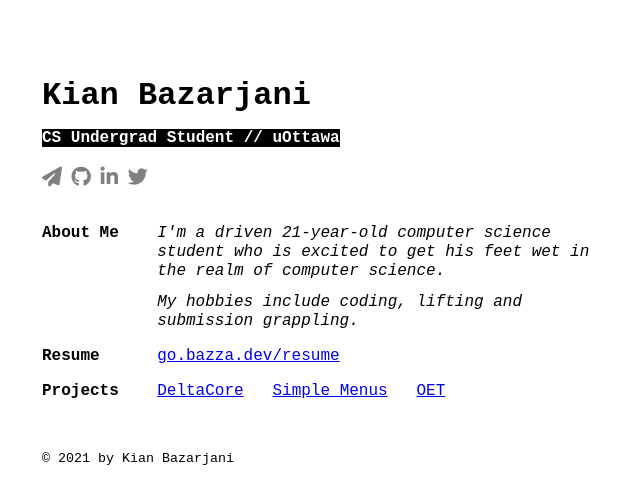
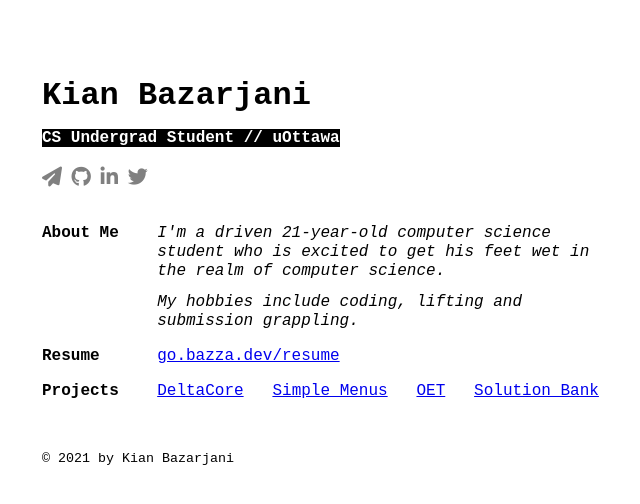
Before and after one commit to kianbazza/web, a Jekyll site: the page built from index.md, in a window 1280 px wide. Shown: the top 504 px of the page, without its empty margins (310-950 px from the left). Built offline with Jekyll 4.4.1, drawn with Linux system fonts in a browser that asks for light colours; nearby versions of some CDN libraries; our own code applies the rules of GitHub Pages for plain Markdown files.

Commit message:
Add solution bank to Projects

```diff
--- a/index.md
+++ b/index.md
@@ -34,7 +34,8 @@ layout: default
         <div class="column-bottom right">
             <a href="https://github.com/BazzaDEV/DeltaCore">DeltaCore</a> &nbsp;
             <a href="https://github.com/BazzaDEV/SimpleMenus">Simple Menus</a> &nbsp;
-            <a href="https://github.com/BazzaDEV/OptimalEnchantTool">OET</a>
+            <a href="https://github.com/BazzaDEV/OptimalEnchantTool">OET</a> &nbsp;
+            <a href="https://bazza.dev/bank">Solution Bank</a>
         </div>
     </div>
 </div>
```
